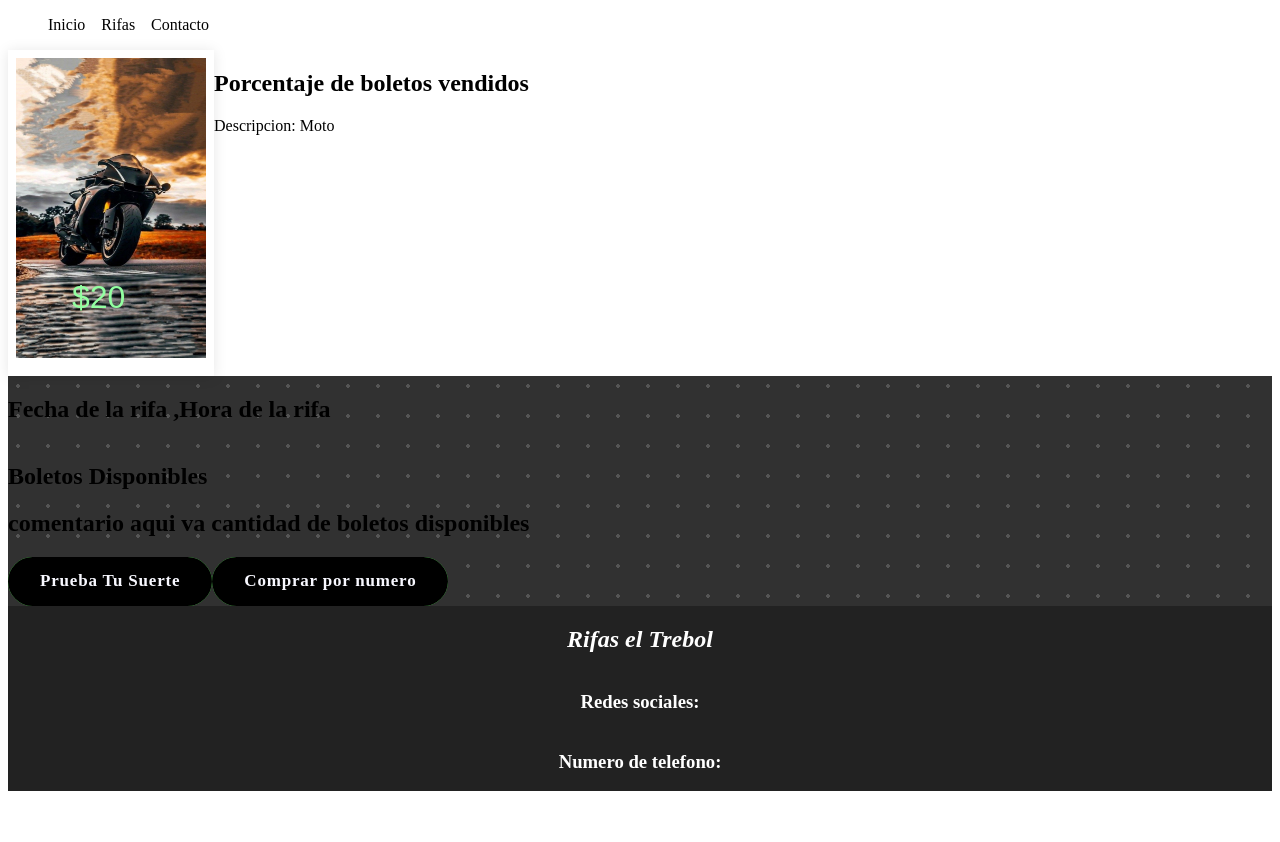
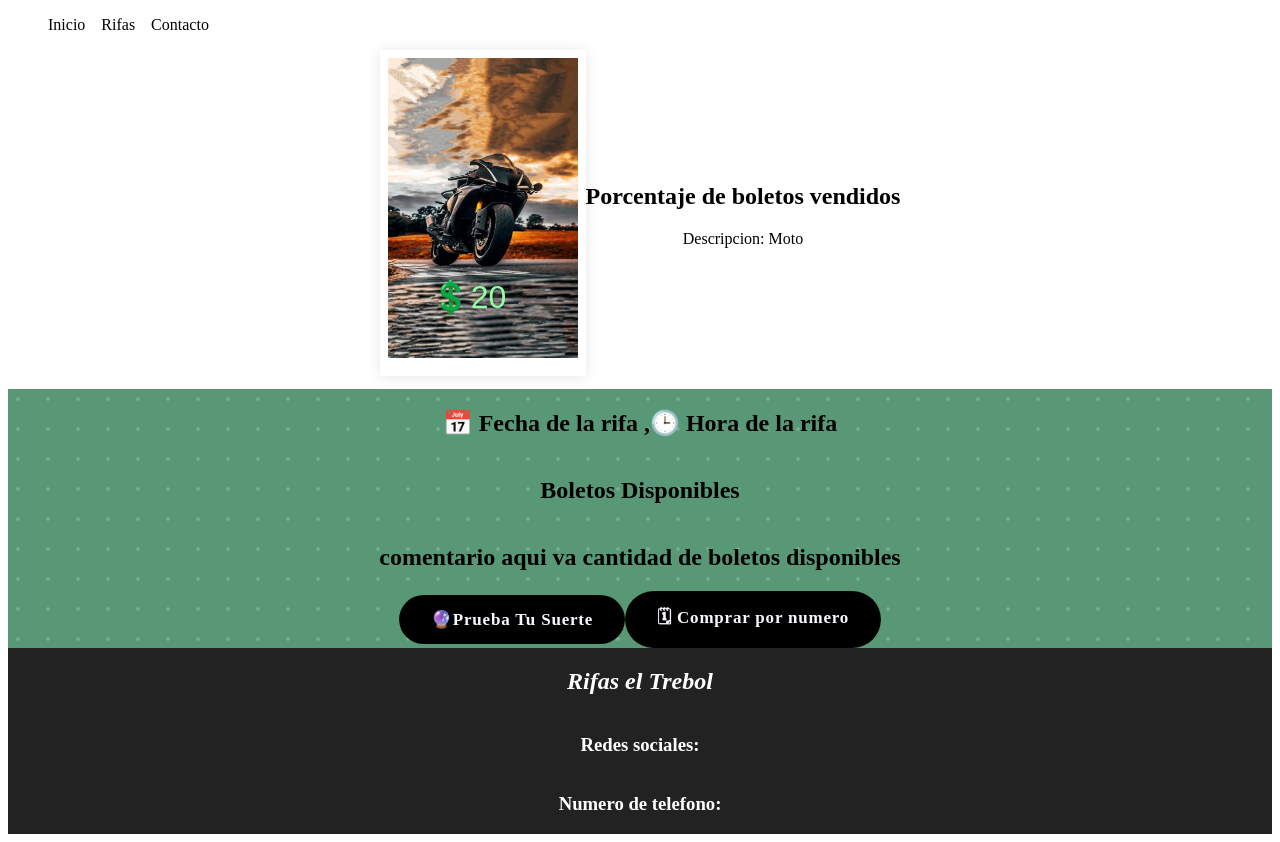
Before and after one commit to Jguerrero45/Proyecto_rifas, a plain HTML site: page templates/bol1.html in a window 1280 px wide. Before the commit the page ends 800 px from the top, so only its background shows below. Drawn offline with Linux system fonts and the light colour scheme.

Commit message:
updating bol.1html

```diff
--- a/css/generales.css
+++ b/css/generales.css
@@ -47,8 +47,24 @@
     width: 100%;
     height: 100%;
     /* Add your background pattern here */
-    background-color: #313131;
+    background-color: #599876;
     background-image: radial-gradient(rgba(255, 255, 255, 0.171) 2px, transparent 0);
     background-size: 30px 30px;
     background-position: -5px -5px
   }
+.bottomFlex {
+    display: flex;
+    flex-direction:column;
+    text-align: center;
+    align-items: center;
+    justify-content: center;
+    margin-top: 1vw;
+}
+.topFlex {
+    display: flex;
+    flex-direction: row;
+    text-align: center;
+    align-items: center;
+    justify-content: center;
+    margin-top: 1vw;
+}
--- a/css/template.css
+++ b/css/template.css
@@ -39,7 +39,7 @@ a {
     font-size: 2em;
 
     position: absolute;
-    left: 2em;
+    left: 1.6em;
     bottom: 1.875em;
     font-weight: 400;
     color: #93ffa1;
@@ -82,6 +82,8 @@ a {
 .Flex{
     display: flex;
     flex-direction: row;
+    text-align: center;
+    align-items: center;
 }
 
 button {
--- a/templates/bol1.html
+++ b/templates/bol1.html
@@ -27,10 +27,10 @@
 
     <main>
         <section class="top">
-            <div class="Flex">
+            <div class="topFlex">
                 <div class="card">
                     <div class="imageBoleto"><img src="../Imagenes/Moto.jpg" width="190" height="300"></div>
-                    <span class="title">$20</span>
+                    <span class="title">&#128178;20</span>
                     <span class="price"></span>
                 </div>
                 <div>
@@ -40,17 +40,17 @@
             </div>
         </section>
         <section class="bottom">
-            <div>
+            <div class="bottomFlex">
                 <div class="Flex">
-                    <h1>Fecha de la rifa ,</h1>
-                    <h1>Hora de la rifa</h1>
+                    <h1>&#128197; Fecha de la rifa ,</h1>
+                    <h1>&#128338; Hora de la rifa</h1>
                 </div>
                 <h1>Boletos Disponibles</h1>
                 <h1>comentario aqui va cantidad de boletos disponibles</h1>
                 <div class="Flex">
-                    <button><span>Prueba Tu Suerte</span></button>
+                    <button><span>&#128302;Prueba Tu Suerte</span></button>
 
-                    <button><span>Comprar por numero</span></button>
+                    <button><span>&#128467; Comprar por numero</span></button>
 
             </div>
         </section>
```
